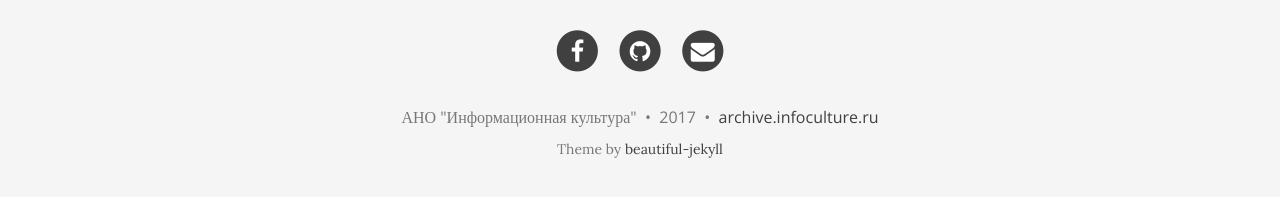
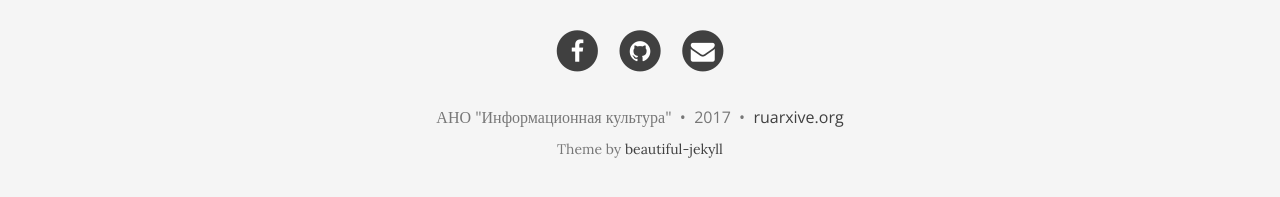
Before and after one commit to infoculture/nationaldigitalarchive, a Jekyll site: the page built from index.html, in a window 1280 px wide and 900 px high, scrolled down 4020 px. Shown: the part 690-887 px from the top of the window. Built offline with Jekyll 4.4.1, drawn with Linux system fonts in a browser that asks for light colours; nearby versions of some CDN libraries; the list of posts is cut into pages by our own code.

Commit message:
Update _config.yml

```diff
--- a/_config.yml
+++ b/_config.yml
@@ -90,7 +90,7 @@
 
 # How to display the link to the website in the footer
 # Remove this if you don't want a link in the footer
-url-pretty: "archive.infoculture.ru"  # eg. "deanattali.com/beautiful-jekyll"
+url-pretty: "ruarxive.org"  # eg. "deanattali.com/beautiful-jekyll"
 
 # --- Misc --- #
 # Fill in your Disqus shortname (NOT the userid) if you want to support Disqus comments
```
